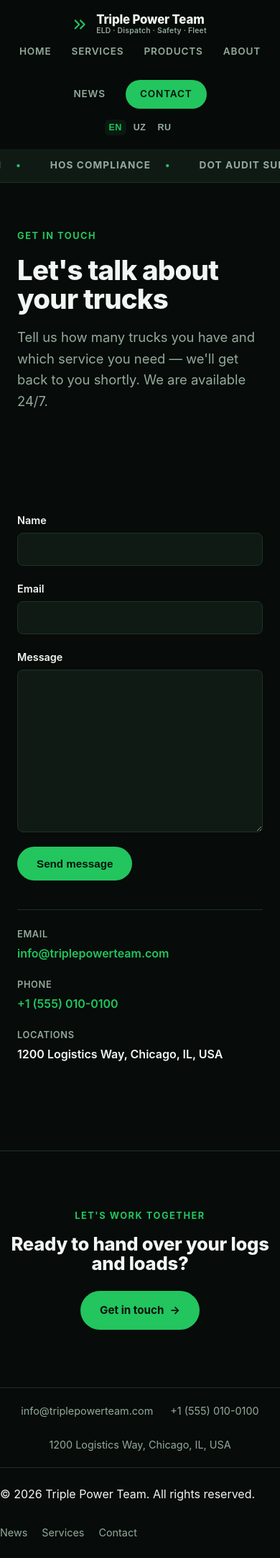
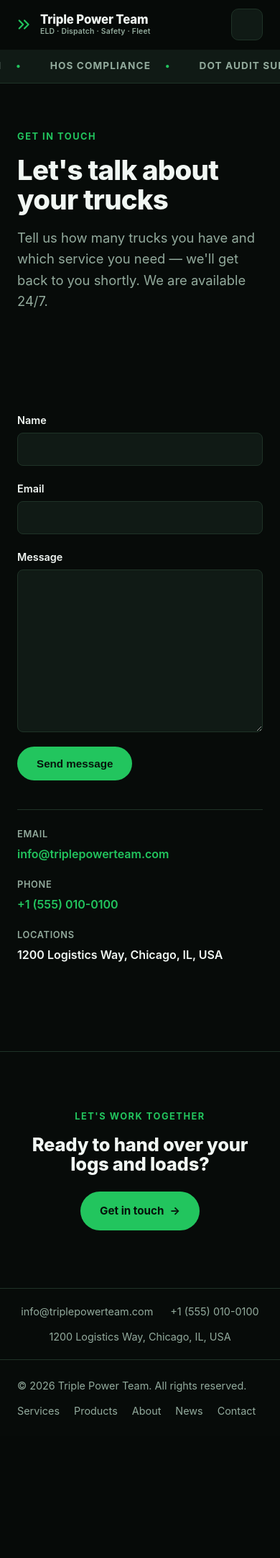
Before and after one commit to QudratNegmatov/triple_power_team_website, a Django app: page /contact/ in a window 390 px wide. Shown: the whole page at 72% size. After the commit the page ends 1966 px from the top, so only its background shows below. Run offline with Django 5.2, Linux system fonts and the light colour scheme; data comes from the database, SQL or seed files in the repository; some libraries are stand-ins or nearby versions.

Commit message:
Even hero slides, mobile menu, translated form labels, 404 page
- Hero: all slide texts share one grid cell, so the banner keeps the same
  height and the buttons stay in the same place on every slide; smaller,
  uniform hero title size so long titles no longer grow to 4 lines.
- Mobile: hamburger menu instead of a 3-row nav; full hero text (no "...");
  slider dots no longer touch the feature row; "Explore all" buttons drop
  under the heading.
- Contact and product inquiry form labels now come from SiteText
  (form.name/email/phone/message) and follow the visitor's language.
- Long headings wrap instead of overflowing (RU "Диспетчерская команда").
- Footer rows keep the container's side padding; footer links include
  Products and About.
- Styled, translated 404 page and an SVG favicon.

Co-Authored-By: Claude Opus 5.5 <noreply@anthropic.com>
Claude-Session: https://claude.ai/code/session_015jm2Z2kgfctUz4fXYSvFMw

```diff
--- a/core/forms.py
+++ b/core/forms.py
@@ -1,7 +1,16 @@
 from django import forms
+
+from common.i18n import get_site_text
 
 
 class ContactForm(forms.Form):
     name = forms.CharField(max_length=100)
     email = forms.EmailField()
     message = forms.CharField(widget=forms.Textarea)
+
+    def __init__(self, *args, **kwargs):
+        super().__init__(*args, **kwargs)
+        # Labels come from SiteText ("form.name", ...) so they follow the
+        # visitor's language and can be edited in the admin.
+        for name, field in self.fields.items():
+            field.label = get_site_text(f"form.{name}")
--- a/core/templates/core/home.html
+++ b/core/templates/core/home.html
@@ -49,6 +49,7 @@
 
     <div class="hero-banner-content reveal">
         {% if hero_slides %}
+            <div class="hero-copy-stack">
             {% for slide in hero_slides %}
             <div class="hero-copy-slide{% if forloop.first %} is-active{% endif %}">
                 <p class="eyebrow">{% st "hero.eyebrow" %}</p>
@@ -69,6 +70,7 @@
                 </div>
             </div>
             {% endfor %}
+            </div>
         {% else %}
             <p class="eyebrow">{% st "hero.eyebrow" %}</p>
             {% st "hero.heading" as hero_heading %}
--- a/static/css/style.css
+++ b/static/css/style.css
@@ -29,6 +29,7 @@ h1, h2, h3 {
     letter-spacing: -0.02em;
     font-weight: 800;
     margin: 0 0 0.5em;
+    overflow-wrap: break-word;
 }
 
 h1 { font-size: clamp(2.4rem, 6vw, 4.6rem); }
@@ -130,6 +131,30 @@ a:hover { text-decoration: underline; }
     .header-right { flex-wrap: wrap; justify-content: center; gap: 12px; }
 }
 
+.nav-toggle {
+    display: none;
+    flex-direction: column;
+    justify-content: center;
+    gap: 5px;
+    width: 44px;
+    height: 44px;
+    padding: 0 11px;
+    background: var(--color-surface);
+    border: 1px solid var(--color-border);
+    border-radius: 10px;
+    cursor: pointer;
+}
+.nav-toggle span {
+    display: block;
+    height: 2px;
+    border-radius: 2px;
+    background: var(--color-text);
+    transition: transform 0.2s ease, opacity 0.2s ease;
+}
+.site-header.nav-open .nav-toggle span:nth-child(1) { transform: translateY(7px) rotate(45deg); }
+.site-header.nav-open .nav-toggle span:nth-child(2) { opacity: 0; }
+.site-header.nav-open .nav-toggle span:nth-child(3) { transform: translateY(-7px) rotate(-45deg); }
+
 /* Marquee */
 .marquee {
     overflow: hidden;
@@ -219,8 +244,24 @@ a:hover { text-decoration: underline; }
 
 @media (max-width: 800px) {
     .grid-2, .grid-3, .grid-4 { grid-template-columns: 1fr; }
-    .header-inner { flex-direction: column; gap: 12px; }
-    .nav { flex-wrap: wrap; justify-content: center; }
+    .header-inner { flex-wrap: wrap; padding-top: 12px; padding-bottom: 12px; }
+    .nav-toggle { display: flex; }
+    .header-right {
+        display: none;
+        flex-basis: 100%;
+        flex-direction: column;
+        align-items: stretch;
+        gap: 16px;
+        padding: 16px 0 8px;
+    }
+    .site-header.nav-open { background: rgba(7, 11, 9, 0.98); border-bottom-color: var(--color-border); }
+    .site-header.nav-open .header-right { display: flex; }
+    .nav { flex-direction: column; align-items: stretch; gap: 0; }
+    .nav a { padding: 14px 4px; border-bottom: 1px solid var(--color-border); font-size: 0.95rem; }
+    .nav a.nav-cta { margin-top: 12px; text-align: center; border-bottom: none; padding: 13px 20px; }
+    .lang-switch { justify-content: center; }
+    .lang-switch-btn { font-size: 0.9rem; padding: 8px 14px; }
+    .section-head { flex-direction: column; align-items: flex-start; gap: 16px; }
 }
 
 /* Stats */
@@ -383,7 +424,8 @@ a:hover { text-decoration: underline; }
     margin-top: 48px;
 }
 .footer-cta {
-    padding: 80px 0;
+    padding-top: 80px;
+    padding-bottom: 80px;
     text-align: center;
     border-bottom: 1px solid var(--color-border);
 }
@@ -392,8 +434,9 @@ a:hover { text-decoration: underline; }
     display: flex;
     flex-wrap: wrap;
     justify-content: center;
-    gap: 24px;
-    padding: 20px 0;
+    gap: 12px 24px;
+    padding-top: 20px;
+    padding-bottom: 20px;
     border-bottom: 1px solid var(--color-border);
     color: var(--color-text-muted);
     font-size: 0.9rem;
@@ -401,14 +444,16 @@ a:hover { text-decoration: underline; }
 .footer-contact a { color: var(--color-text-muted); }
 .footer-contact a:hover { color: var(--color-primary); }
 .footer-bottom {
-    padding: 24px 0;
+    padding-top: 24px;
+    padding-bottom: 24px;
     display: flex;
     align-items: center;
     justify-content: space-between;
     flex-wrap: wrap;
     gap: 12px;
 }
-.footer-bottom-links { display: flex; gap: 20px; }
+.footer-bottom p { margin: 0; color: var(--color-text-muted); font-size: 0.9rem; }
+.footer-bottom-links { display: flex; flex-wrap: wrap; gap: 8px 20px; }
 .footer-bottom-links a { color: var(--color-text-muted); font-size: 0.9rem; }
 .footer-bottom-links a:hover { color: var(--color-text); }
 .footer-inner { color: var(--color-text-muted); font-size: 0.9rem; }
--- a/static/js/site.js
+++ b/static/js/site.js
@@ -6,6 +6,14 @@ document.addEventListener("DOMContentLoaded", function () {
         };
         onScroll();
         window.addEventListener("scroll", onScroll, { passive: true });
+    }
+
+    var navToggle = document.querySelector(".nav-toggle");
+    if (header && navToggle) {
+        navToggle.addEventListener("click", function () {
+            var open = header.classList.toggle("nav-open");
+            navToggle.setAttribute("aria-expanded", open ? "true" : "false");
+        });
     }
 
     var revealEls = document.querySelectorAll(".reveal");
--- a/templates/base.html
+++ b/templates/base.html
@@ -5,6 +5,7 @@
     <meta charset="UTF-8">
     <meta name="viewport" content="width=device-width, initial-scale=1.0">
     <title>{% block title %}Triple Power Team{% endblock %}</title>
+    <link rel="icon" type="image/svg+xml" href="{% static 'img/favicon.svg' %}">
     <link rel="stylesheet" href="{% static 'css/style.css' %}">
 </head>
 <body>
@@ -20,7 +21,10 @@
                     <small>{% st "footer.tagline" %}</small>
                 </span>
             </a>
-            <div class="header-right">
+            <button type="button" class="nav-toggle" aria-label="{% st "nav.menu" %}" aria-expanded="false" aria-controls="site-menu">
+                <span></span><span></span><span></span>
+            </button>
+            <div class="header-right" id="site-menu">
                 <nav class="nav">
                     <a href="{% url 'home' %}">{% st "nav.home" %}</a>
                     <a href="{% url 'service_list' %}">{% st "nav.services" %}</a>
@@ -86,8 +90,10 @@
         <div class="container footer-bottom">
             <p>&copy; {% now "Y" %} Triple Power Team. {% st "footer.rights" %}</p>
             <div class="footer-bottom-links">
+                <a href="{% url 'service_list' %}">{% st "nav.services" %}</a>
+                <a href="{% url 'product_list' %}">{% st "nav.products" %}</a>
+                <a href="{% url 'about' %}">{% st "nav.about" %}</a>
                 <a href="{% url 'news_list' %}">{% st "nav.news" %}</a>
-                <a href="{% url 'service_list' %}">{% st "nav.services" %}</a>
                 <a href="{% url 'contact' %}">{% st "nav.contact" %}</a>
             </div>
         </div>
```
Also changed, not shown: other parts of static/css/style.css (+29 -6 lines), products/forms.py (+9 -0 lines), templates/404.html (added, +18 -0 lines), common/migrations/0006_form_and_404_text.py (added), static/img/favicon.svg (added).
